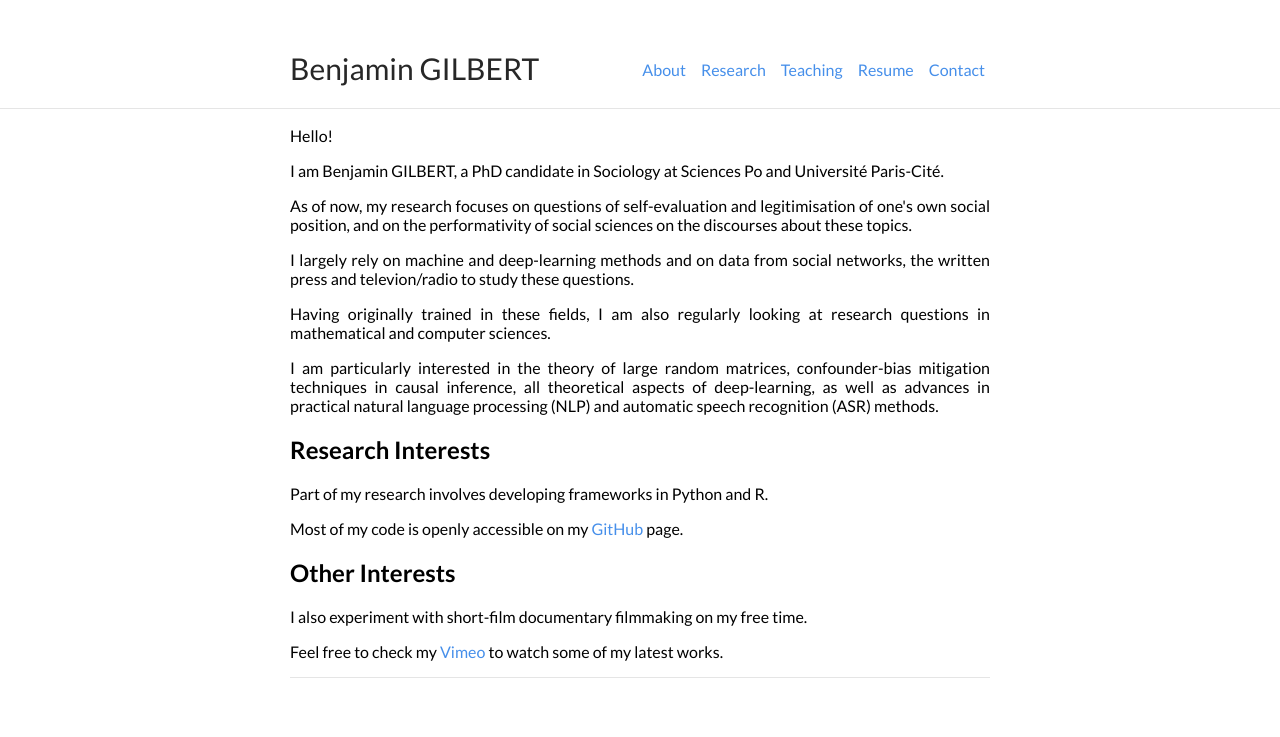
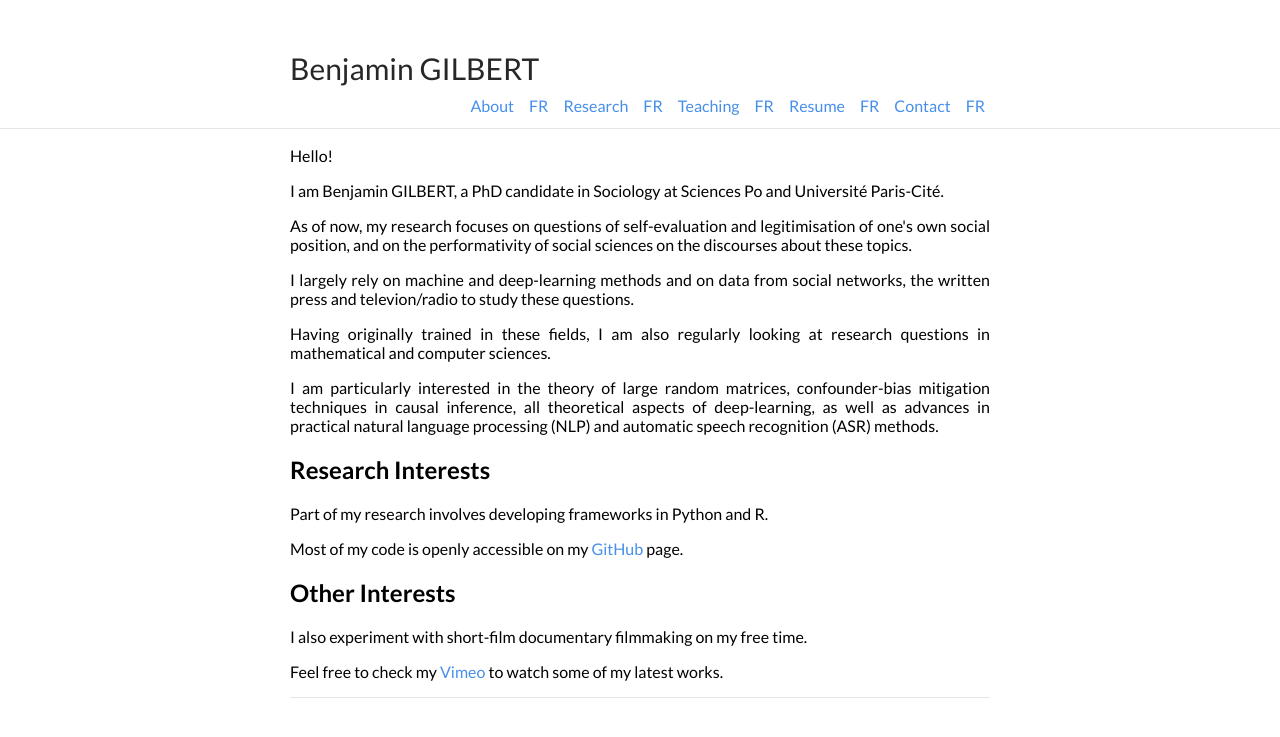
Before and after one commit to bglbrt/bglbrt.github.io, a Jekyll site: the page built from index.md, in a window 1280 px wide. Shown: the top 737 px of the page. Built offline with Jekyll 4.4.1, drawn with Linux system fonts in a browser that asks for light colours.

Commit message:
Update default.html

```diff
--- a/_layouts/default.html
+++ b/_layouts/default.html
@@ -40,6 +40,11 @@
                         {% else %}
                             <li class="alignable pull-left nav-list"><a href="{{ x.link }}">{{ x.name }}</a>
                         {% endif %}
+                        {% if page.lang == "en" %}
+                            <li class="alignable pull-left nav-list"><a target="_blank" href="/">FR</a>
+                        {% else %}
+                            <li class="alignable pull-left nav-list"><a href="/research">EN</a>
+                        {% endif %}
                     {% endif %}
                             </li>
                 {% endfor %}
```
